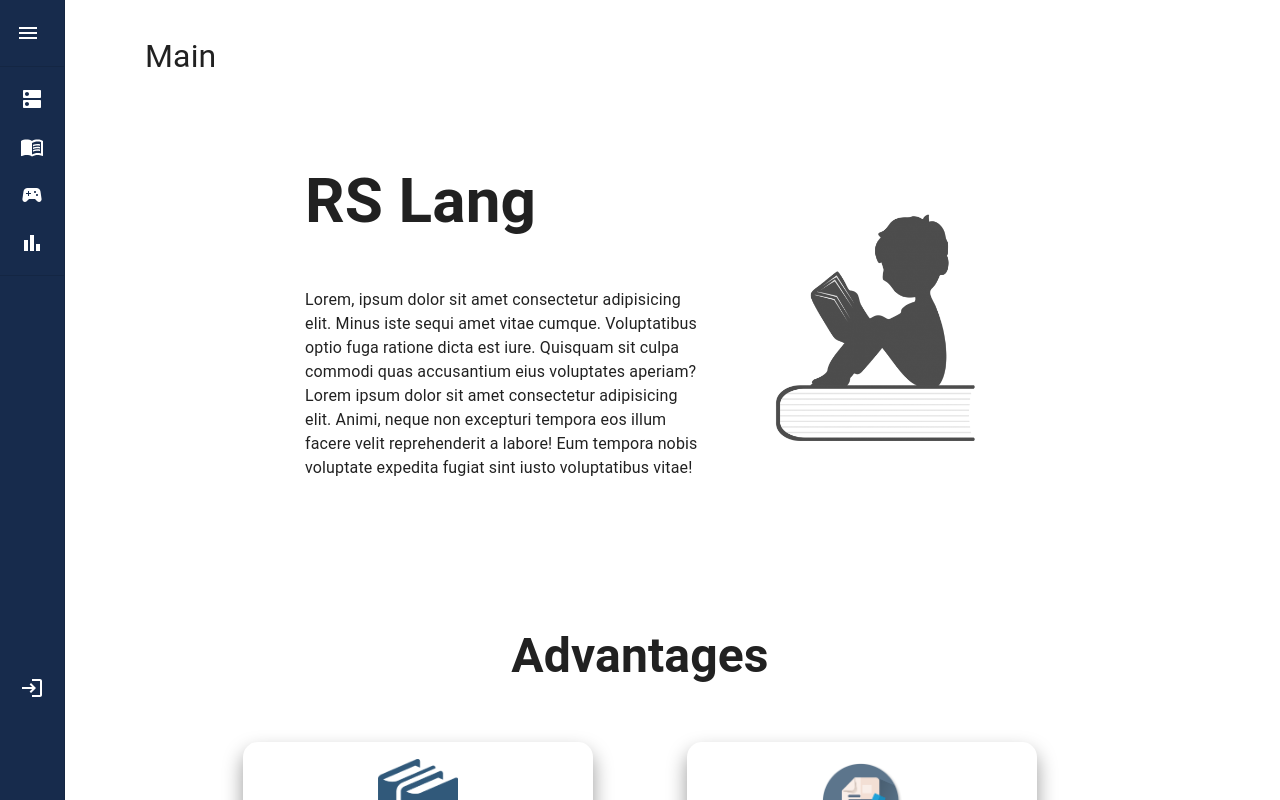
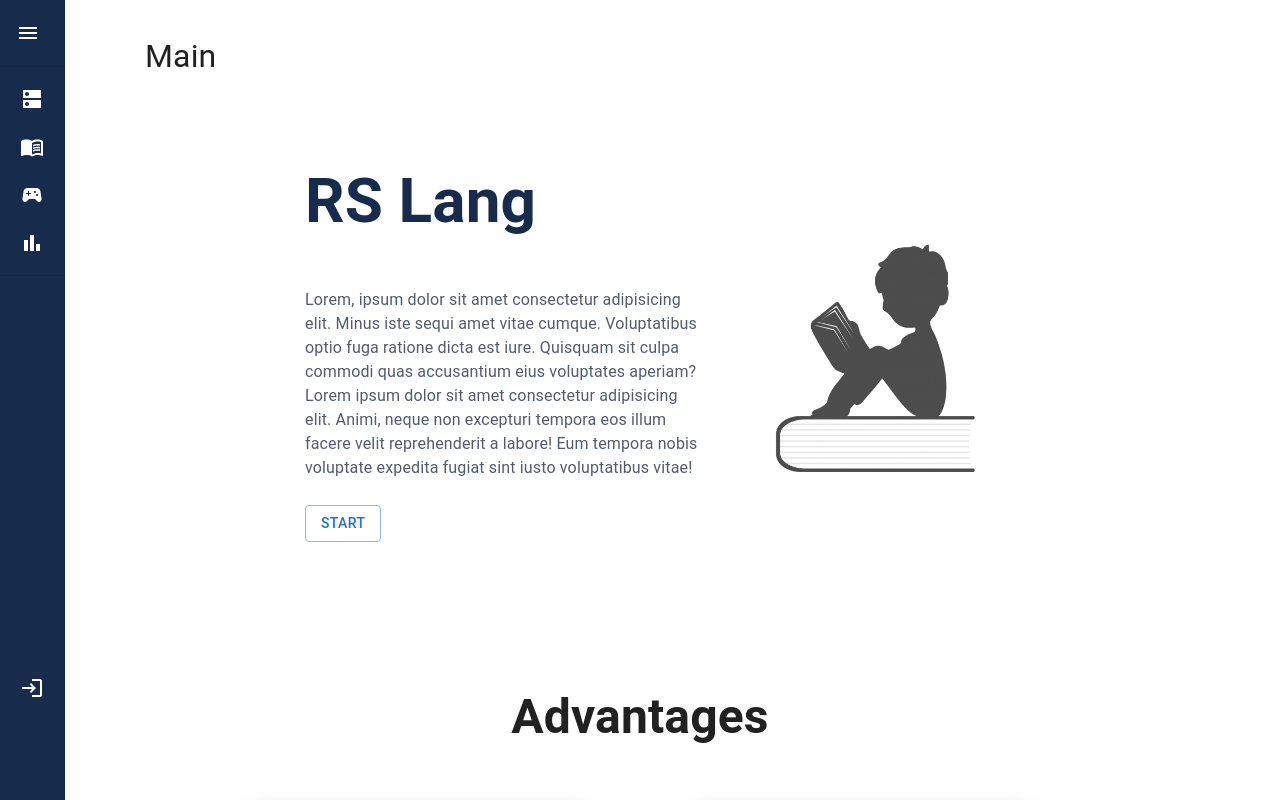
Before and after one commit to Prouzad/rslangPrivate, a React (Create React App) app: page / in a window 1280 px wide. Shown: the top 800 px of the page. Built offline with nearby package versions, Linux system fonts and the light colour scheme.

Commit message:
feat: add start button

```diff
--- a/src/pages/Main/MainPage.model.css
+++ b/src/pages/Main/MainPage.model.css
@@ -25,8 +25,14 @@
 
 }
 
+.mainText{
+	margin-bottom: 25px;
+	color:#515c6f;
+}
+
 .mainDescription h1{
 	font-size: 62px;
+	color: #172B4C;
 }
 
 .mainImg img{
--- a/src/pages/Main/MainPage.tsx
+++ b/src/pages/Main/MainPage.tsx
@@ -7,6 +7,7 @@ import StatisticsImg from '../../assets/icon/statistics.png';
 import AvatarImg from '../../assets/icon/avatar.png';
 import ReactPlayer from 'react-player'
 import { Link } from 'react-router-dom';
+import Button from '@mui/material/Button';
 
 
 
@@ -23,6 +24,9 @@ const MainPage = () => {
 						Lorem, ipsum dolor sit amet consectetur adipisicing elit. Minus iste sequi amet vitae cumque. Voluptatibus optio fuga ratione dicta est iure. Quisquam sit culpa commodi quas accusantium eius voluptates aperiam?
 						Lorem ipsum dolor sit amet consectetur adipisicing elit. Animi, neque non excepturi tempora eos illum facere velit reprehenderit a labore! Eum tempora nobis voluptate expedita fugiat sint iusto voluptatibus vitae!
 					</div>
+					<Link to='/' style={{textDecoration: 'none'}}>
+						<Button variant="outlined">Start</Button>
+					</Link>
 				</div>
 				<div className="mainImg">
 					<img src={mainImage} />
```
